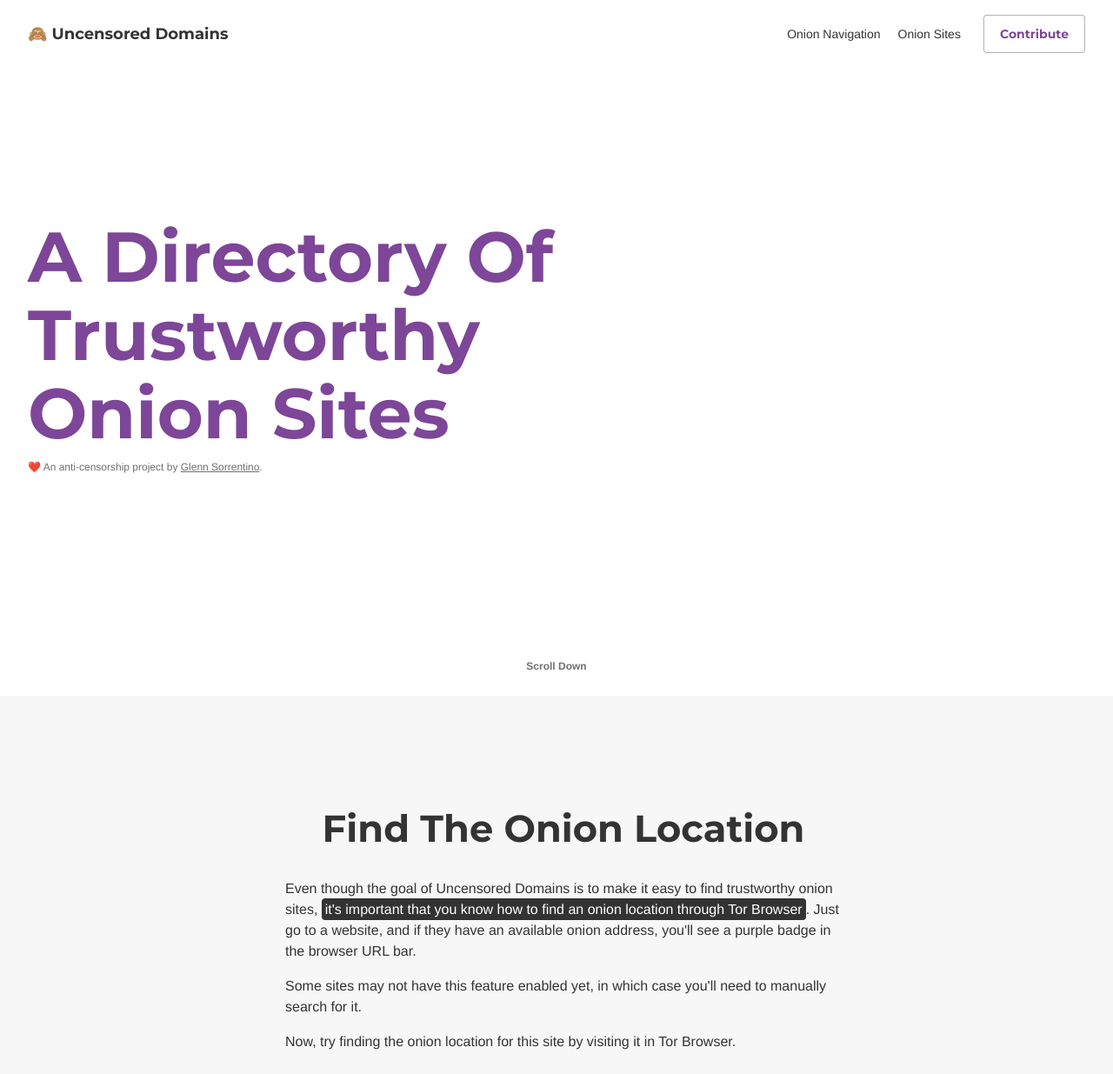
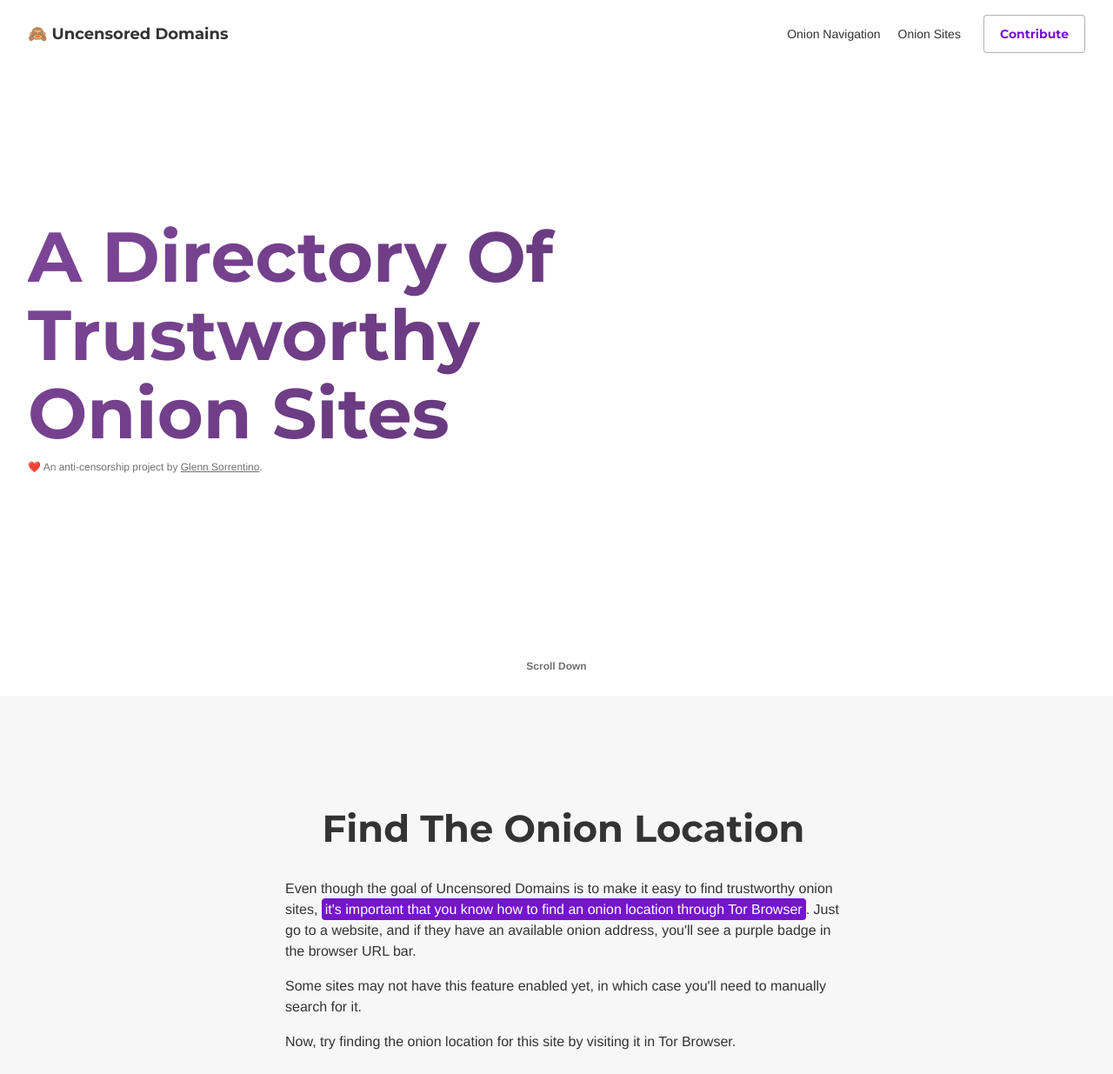
Before and after one commit to glenn-sorrentino/uncensoreddomains, a PHP site: page / in a window 1280 px wide. Shown: the top 1235 px of the page at 87% size. Run offline with PHP 8.4, Linux system fonts and the light colour scheme.

Commit message:
intro heading gradient

```diff
--- a/design-system/css/buttons.css
+++ b/design-system/css/buttons.css
@@ -11,7 +11,7 @@
 
   .primaryBtn {
     background-color: var(--color-light);
-    color: #7D4698;
+    color: #7515CE;
     border: var(--border-dark);
   }
 
--- a/design-system/css/typography.css
+++ b/design-system/css/typography.css
@@ -28,12 +28,13 @@
   }
 
   .highlight {
-    background-color: var(--color-dark);
+    background-color: #7515CE;
     color: white;
   }
 
   h2 {
-    color: #7D4698 !important;
+    color: #7515CE !important;
+    background: var(--gradient-lm) !important;
   }
 }
 
@@ -42,7 +43,7 @@
     background-color: var(--color-dark);
   }
 
-  h1, h2, h3, h4, h5, h6, p {
+  h1, h2, h3, p, h4, h5, h6 {
     color: var(--color-light);
   }
 
@@ -65,12 +66,13 @@
   }
 
   .highlight {
-    background-color: var(--color-light);
+    background-color: #BE9ED1;
     color: var(--color-dark);
   }
 
   h2 {
     color: #BE9ED1 !important;
+    background: var(--gradient-dm) !important;
   }
 }
 
@@ -95,6 +97,8 @@ h1, h2, h3, h4, h5, h6 {
 h2 {
   font-size: var(--font-size-1);
   line-height: var(--line-height-1);
+  -webkit-background-clip: text !important;
+  -webkit-text-fill-color: transparent !important;
 }
 
 h2 {
--- a/design-system/css/variables.css
+++ b/design-system/css/variables.css
@@ -54,4 +54,8 @@
 
   --radius-soft: .25rem;
   --radius-round: 50vw;
+
+  --gradient-dm: linear-gradient(135deg, #AC91BE 0%, #9885A4 100%);
+  --gradient-lm: linear-gradient(135deg, #7D4698 0%, #59316B 100%);
+
 }
```
